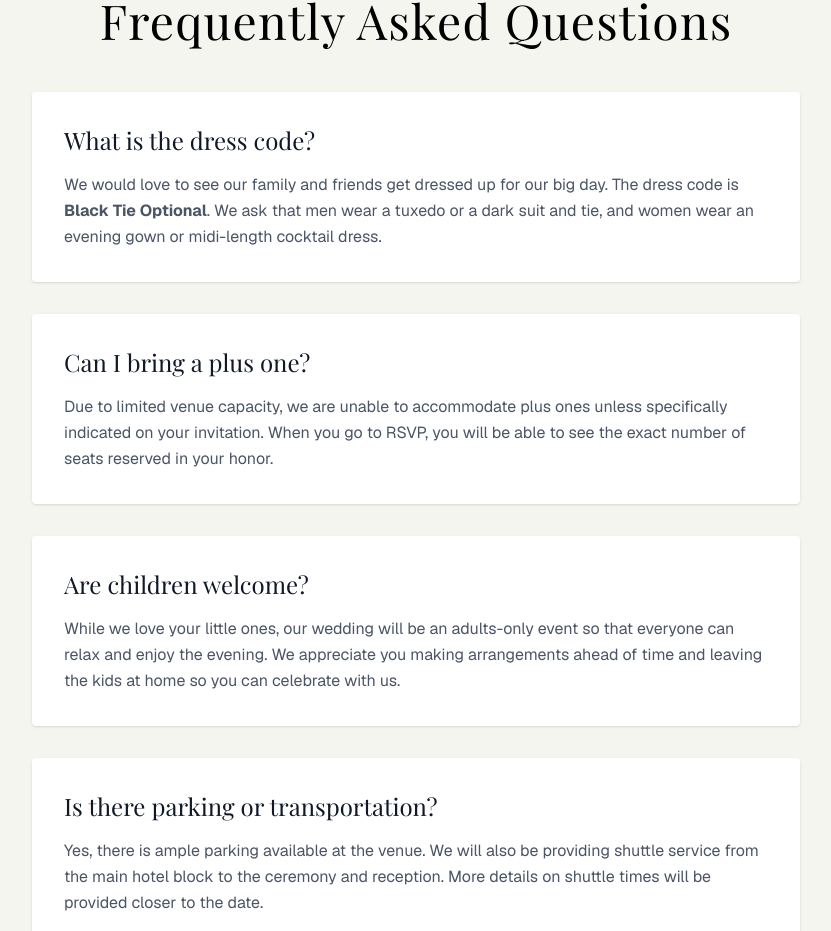
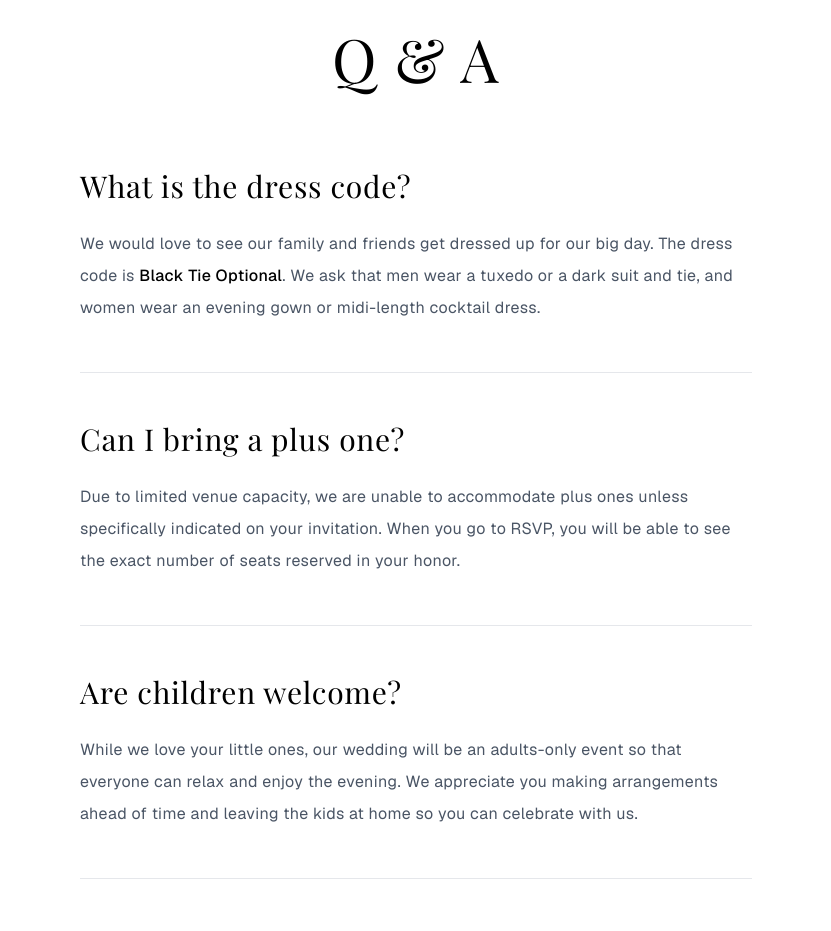
Before and after one commit to forgedlabs/SiCa, a Next.js app: page /faq in a window 1280 px wide. Shown: the part 100-1031 px from the top of the page, without its empty margins (224-1055 px from the left). Built offline with nearby package versions, Linux system fonts and the light colour scheme; a web font is replaced by a local one.

Commit message:
style: redesign FAQ page to be minimalist and monochrome

```diff
--- a/src/app/faq/page.tsx
+++ b/src/app/faq/page.tsx
@@ -7,54 +7,54 @@ export const metadata: Metadata = {
 
 export default function FAQPage() {
     return (
-        <main className="min-h-screen bg-[#F5F5F0] pt-24 pb-16 px-4 md:px-8">
-            <div className="max-w-3xl mx-auto">
-                <h1 className="font-serif text-4xl md:text-5xl text-center mb-12 tracking-wide">
-                    Frequently Asked Questions
+        <main className="min-h-screen bg-white pt-32 pb-24 px-6 md:px-12">
+            <div className="max-w-2xl mx-auto">
+                <h1 className="font-serif text-5xl md:text-6xl text-center mb-20 tracking-wide uppercase">
+                    Q & A
                 </h1>
 
-                <div className="space-y-8">
+                <div className="space-y-12">
                     {/* Dress Code */}
-                    <section className="bg-white p-8 rounded-sm shadow-sm">
-                        <h2 className="font-serif text-2xl mb-4 text-gray-900">What is the dress code?</h2>
-                        <p className="text-gray-600 leading-relaxed font-sans">
+                    <section className="border-b border-gray-200 pb-12">
+                        <h2 className="font-serif text-2xl md:text-3xl mb-6 text-black tracking-wide">What is the dress code?</h2>
+                        <p className="text-gray-600 leading-loose font-sans text-sm md:text-base tracking-wide">
                             We would love to see our family and friends get dressed up for our big day.
-                            The dress code is <strong>Black Tie Optional</strong>. We ask that men wear a tuxedo or a dark suit and tie,
+                            The dress code is <strong className="text-black font-medium">Black Tie Optional</strong>. We ask that men wear a tuxedo or a dark suit and tie,
                             and women wear an evening gown or midi-length cocktail dress.
                         </p>
                     </section>
 
                     {/* Plus Ones */}
-                    <section className="bg-white p-8 rounded-sm shadow-sm">
-                        <h2 className="font-serif text-2xl mb-4 text-gray-900">Can I bring a plus one?</h2>
-                        <p className="text-gray-600 leading-relaxed font-sans">
+                    <section className="border-b border-gray-200 pb-12">
+                        <h2 className="font-serif text-2xl md:text-3xl mb-6 text-black tracking-wide">Can I bring a plus one?</h2>
+                        <p className="text-gray-600 leading-loose font-sans text-sm md:text-base tracking-wide">
                             Due to limited venue capacity, we are unable to accommodate plus ones unless specifically indicated on your invitation.
                             When you go to RSVP, you will be able to see the exact number of seats reserved in your honor.
                         </p>
                     </section>
 
                     {/* Children */}
-                    <section className="bg-white p-8 rounded-sm shadow-sm">
-                        <h2 className="font-serif text-2xl mb-4 text-gray-900">Are children welcome?</h2>
-                        <p className="text-gray-600 leading-relaxed font-sans">
+                    <section className="border-b border-gray-200 pb-12">
+                        <h2 className="font-serif text-2xl md:text-3xl mb-6 text-black tracking-wide">Are children welcome?</h2>
+                        <p className="text-gray-600 leading-loose font-sans text-sm md:text-base tracking-wide">
                             While we love your little ones, our wedding will be an adults-only event so that everyone can relax and enjoy the evening.
                             We appreciate you making arrangements ahead of time and leaving the kids at home so you can celebrate with us.
                         </p>
                     </section>
 
                     {/* Transportation */}
-                    <section className="bg-white p-8 rounded-sm shadow-sm">
-                        <h2 className="font-serif text-2xl mb-4 text-gray-900">Is there parking or transportation?</h2>
-                        <p className="text-gray-600 leading-relaxed font-sans">
+                    <section className="border-b border-gray-200 pb-12">
+                        <h2 className="font-serif text-2xl md:text-3xl mb-6 text-black tracking-wide">Is there parking or transportation?</h2>
+                        <p className="text-gray-600 leading-loose font-sans text-sm md:text-base tracking-wide">
                             Yes, there is ample parking available at the venue. We will also be providing shuttle service from the main hotel block
                             to the ceremony and reception. More details on shuttle times will be provided closer to the date.
                         </p>
                     </section>
 
                     {/* Registry */}
-                    <section className="bg-white p-8 rounded-sm shadow-sm">
-                        <h2 className="font-serif text-2xl mb-4 text-gray-900">Where are you registered?</h2>
-                        <p className="text-gray-600 leading-relaxed font-sans">
+                    <section className="pb-12">
+                        <h2 className="font-serif text-2xl md:text-3xl mb-6 text-black tracking-wide">Where are you registered?</h2>
+                        <p className="text-gray-600 leading-loose font-sans text-sm md:text-base tracking-wide">
                             Your presence at our wedding is the greatest gift of all. However, if you wish to honor us with a gift,
                             we have registered a list of items we would find useful as we start our married life together.
                             (Registry links coming soon).
```
